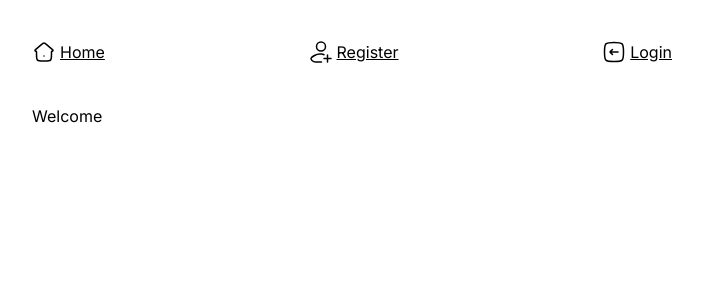
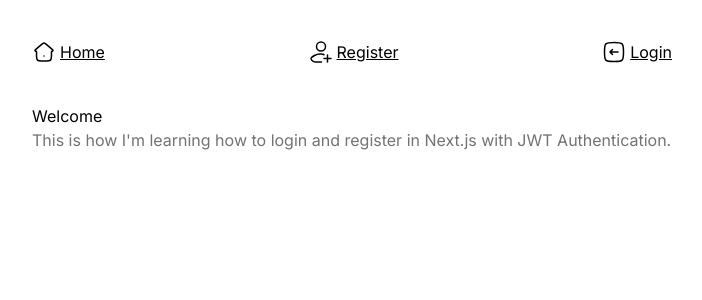
Before and after one commit to forjoa/login-register, a Next.js app: page / in a window 1280 px wide. Shown: the top 300 px of the page, without its empty margins (288-990 px from the left). Built offline with nearby package versions, Linux system fonts and the light colour scheme.

Commit message:
add some text in welcome page

```diff
--- a/src/app/page.tsx
+++ b/src/app/page.tsx
@@ -2,6 +2,10 @@ export default function Home() {
   return (
     <main className='mx-auto w-1/2'>
       <h1>Welcome</h1>
+      <p className='text-neutral-500'>
+        This is how I&apos;m learning how to login and register in Next.js with
+        JWT Authentication.
+      </p>
     </main>
   )
 }
```
